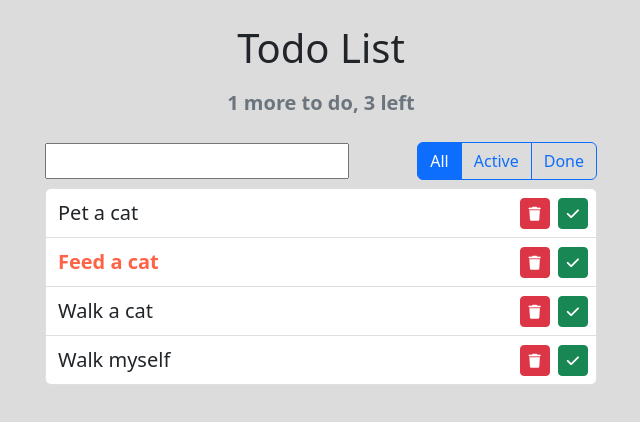
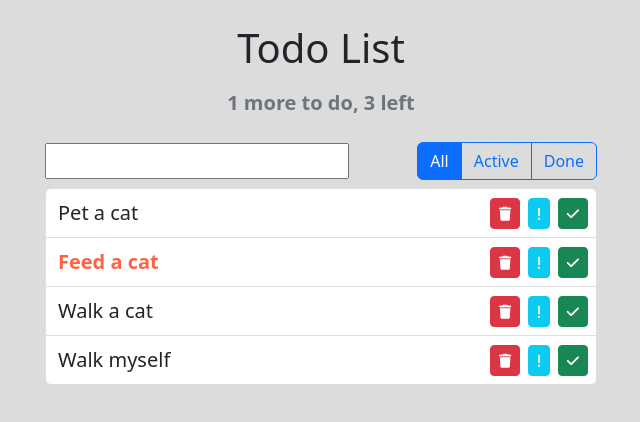
Before and after one commit to ArkadiiVodolazskyi/todolist-app-react, a React (Create React App) app: page / in a window 1280 px wide. Shown: the top 422 px of the page, without its empty margins (319-959 px from the left). Built offline with nearby package versions, Linux system fonts and the light colour scheme.

Commit message:
Refactored two functional based components into class based ones.

```diff
--- a/src/components/TodoItem/TodoItem.js
+++ b/src/components/TodoItem/TodoItem.js
@@ -1,9 +1,13 @@
+import React from 'react';
 import './TodoItem.css';
 
-const TodoItem = ({
+export default class TodoItem extends React.Component {
+	render() {
+		const {
 			label,
 			isImportant = false
-}) => {
+		} = this.props;
+
 		return (
 			<li
 				className={
@@ -16,12 +20,14 @@ const TodoItem = ({
 					<button type="button" className="check_delete btn btn-sm btn-danger mx-1">
 						<i className="fa-solid fa-trash"></i>
 					</button>
+					<button type="button" className="check_important btn btn-sm btn-info mx-1 text-light">
+						<i class="fa-solid fa-exclamation"></i>
+					</button>
 					<button type="button" className="check_done btn btn-sm btn-success mx-1">
 						<i className="fa-solid fa-check"></i>
 					</button>
 				</div>
 			</li>
 		);
-};
-
-export default TodoItem;
+	}
+}
```
Also changed, not shown: src/components/SearchPanel/SearchPanel.js (+6 -4 lines). Lines whose indentation alone changed are shown as unchanged.
